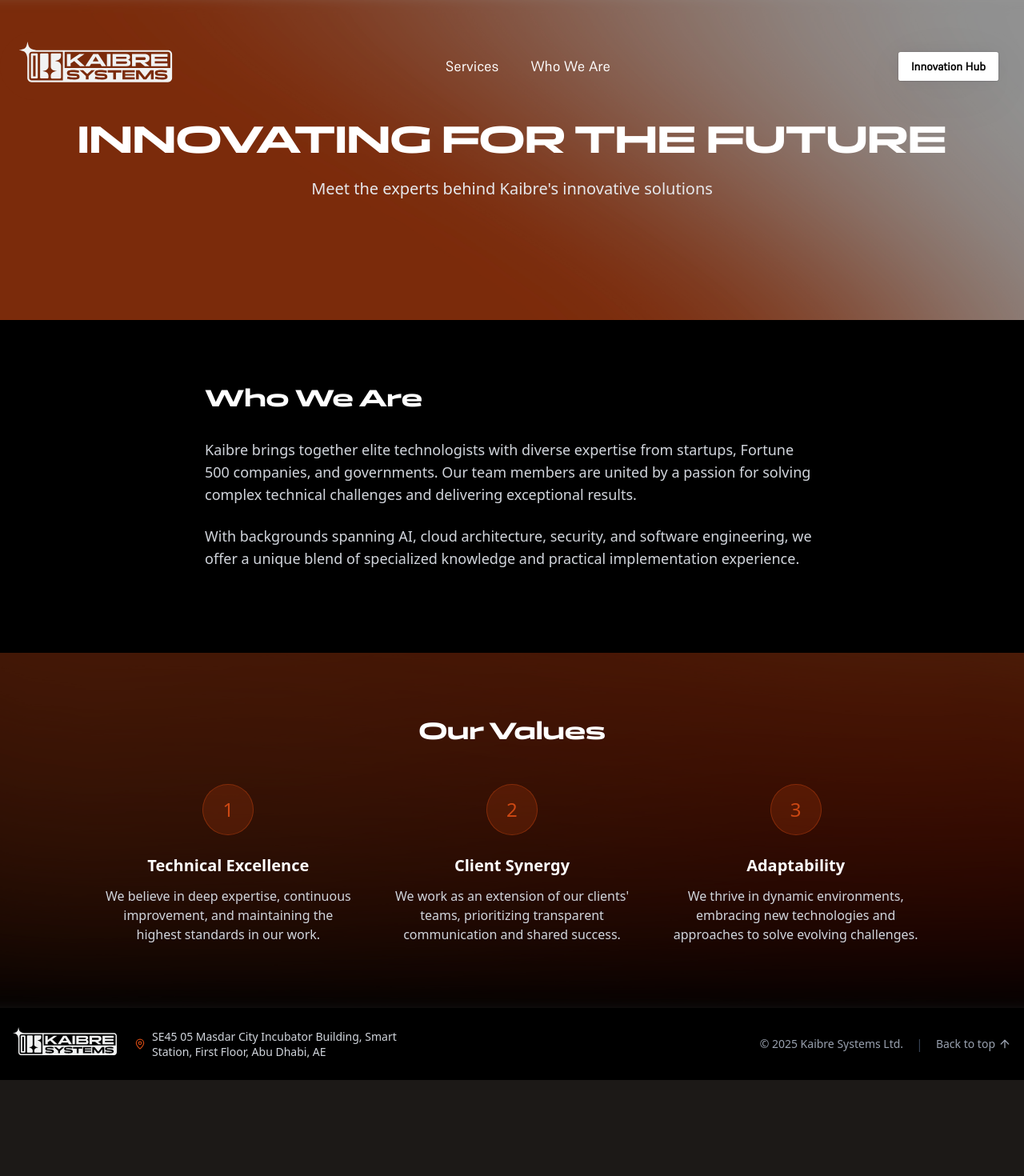
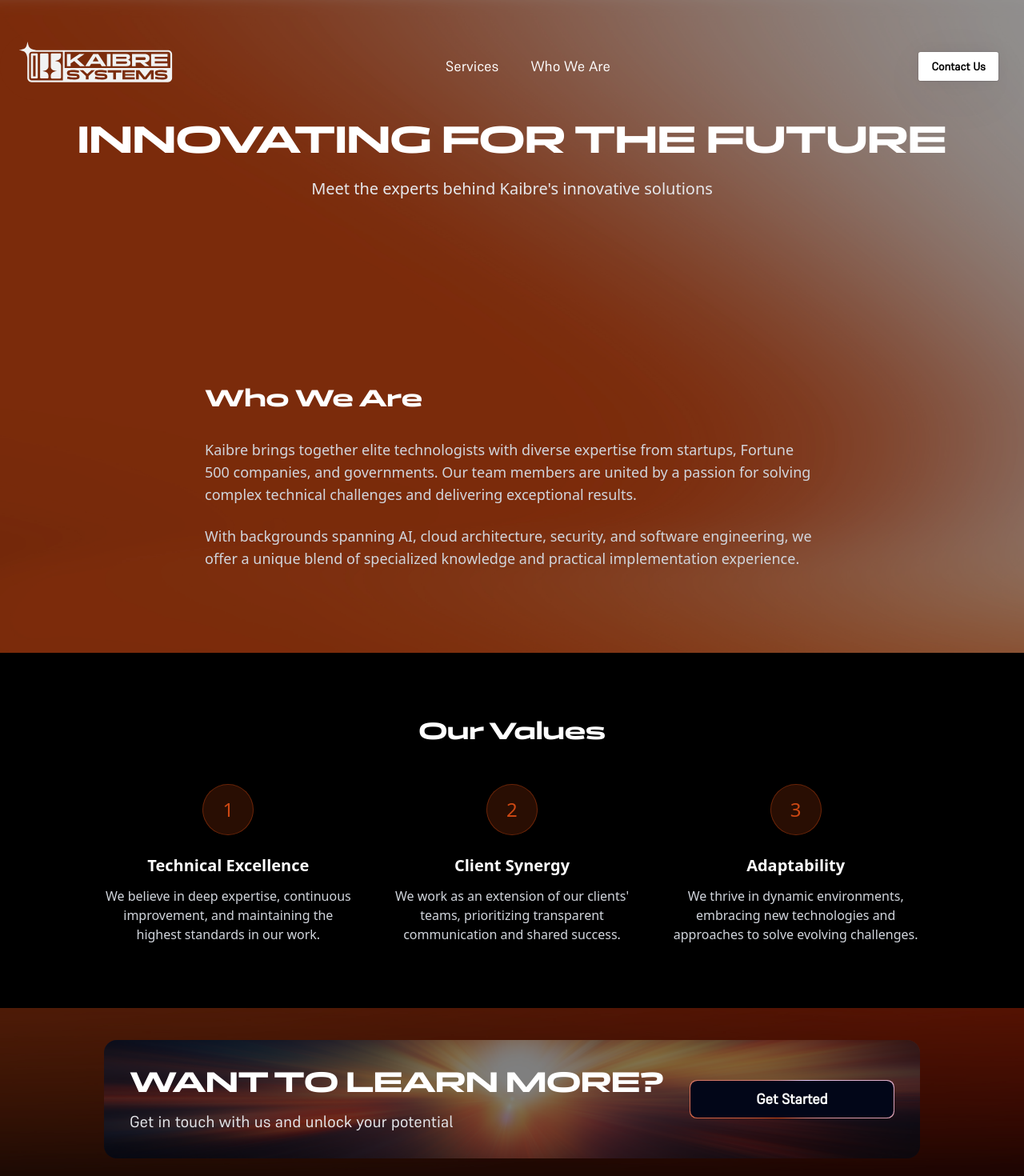
Before and after one commit to Kaibre-Systems/company-site, a Next.js app: page /team in a window 1280 px wide. Shown: the top 1470 px of the page at 80% size. Before the commit the page ends 1350 px from the top, so only its background shows below. Built offline with nearby package versions, Linux system fonts and the light colour scheme.

Commit message:
Updated contact buttons to go to linkedin for now

```diff
--- a/src/app/(home)/page.tsx
+++ b/src/app/(home)/page.tsx
@@ -22,9 +22,9 @@ export default function Home() {
                 <Services />
                 <CallToAction
                     title="ARE YOU READY?"
-                    subtitle="Join us today and unlock your potential."
+                    subtitle="Get in touch with us and unlock your potential"
                     buttonText="Get Started"
-                    buttonLink="/contact"
+                    buttonLink="https://www.linkedin.com/company/kaibre-systems-limited/"
                 />
             </main>
         </BackgroundImage>
--- a/src/app/(home)/sections/hero-section.tsx
+++ b/src/app/(home)/sections/hero-section.tsx
@@ -14,7 +14,7 @@ export default function HeroSection() {
                         Whether you need flawless software, strategic guidance, or want to build a high-performance tech team, we're your technology force multiplier.
                     </p>
                     <div className="mt-12">
-                        <CTAButton buttonText="Let's Innovate" buttonLink="/contact" />
+                        <CTAButton buttonText="Let's Innovate" buttonLink="https://www.linkedin.com/company/kaibre-systems-limited/" />
                     </div>
                 </div>
 
--- a/src/app/components/main-navbar.tsx
+++ b/src/app/components/main-navbar.tsx
@@ -40,7 +40,7 @@ export function MainNavbar() {
         <NavbarLogo href="/" />
         <NavItems items={navItems} />
         <div className="flex items-center gap-4 mr-4">
-          <NavbarButton variant="primary" href="/contact">Innovation Hub</NavbarButton>
+          <NavbarButton variant="primary" href="https://www.linkedin.com/company/kaibre-systems-limited/">Contact Us</NavbarButton>
         </div>
       </NavBody>
 
--- a/src/app/team/page.tsx
+++ b/src/app/team/page.tsx
@@ -1,4 +1,5 @@
 import BackgroundImage from "@/components/background-image";
+import CallToAction from "@/components/call-to-action";
 
 export default function TeamPage() {
     return (
@@ -26,7 +27,7 @@ export default function TeamPage() {
                 </section>
 
                 {/* Team Background Section */}
-                <section className="py-20 bg-black">
+                <section className="py-20">
                     <div className="container mx-auto px-4">
                         <div className="max-w-3xl mx-auto">
                             <h2 className="text-3xl font-panchang font-bold mb-8">Who We Are</h2>
@@ -44,7 +45,7 @@ export default function TeamPage() {
                 </section>
 
                 {/* Team Values Section */}
-                <section className="py-20 bg-black/40">
+                <section className="py-20 bg-black">
                     <div className="container mx-auto px-4">
                         <h2 className="text-3xl font-panchang font-bold mb-12 text-center">Our Values</h2>
                         <div className="grid grid-cols-1 md:grid-cols-3 gap-10 max-w-5xl mx-auto">
@@ -72,6 +73,15 @@ export default function TeamPage() {
                         </div>
                     </div>
                 </section>
+                <section className="py-10 flex justify-center max-w-7xl mx-auto">
+
+                    <CallToAction
+                        title="WANT TO LEARN MORE?"
+                        subtitle="Get in touch with us and unlock your potential"
+                        buttonText="Get Started"
+                        buttonLink="https://www.linkedin.com/company/kaibre-systems-limited/"
+                    />
+                </section>
             </main>
         </BackgroundImage>
     );
--- a/src/components/call-to-action.tsx
+++ b/src/components/call-to-action.tsx
@@ -23,7 +23,7 @@ const CallToAction: React.FC<CallToActionProps> = ({
                 <div className="relative flex flex-col md:flex-row items-center justify-between mx-auto max-w-7xl text-left rounded-2xl py-8 px-8 gap-8 overflow-hidden transition duration-200 bg-black/50 hover:bg-black/30">
                     <div className="flex-1 relative z-10">
                         <h2 className="text-3xl md:text-4xl font-bold mb-4 font-panchang">{title}</h2>
-                        <p className="text-lg md:text-xl max-w-2xl text-gray-200">{subtitle}</p>
+                        <p className="text-lg md:text-xl max-w-2xl text-gray-200 font-supreme">{subtitle}</p>
                     </div>
                     <div className="flex items-center md:items-end md:w-auto relative z-10">
                         <CTAButton buttonText={buttonText} buttonLink={buttonLink} />
```
